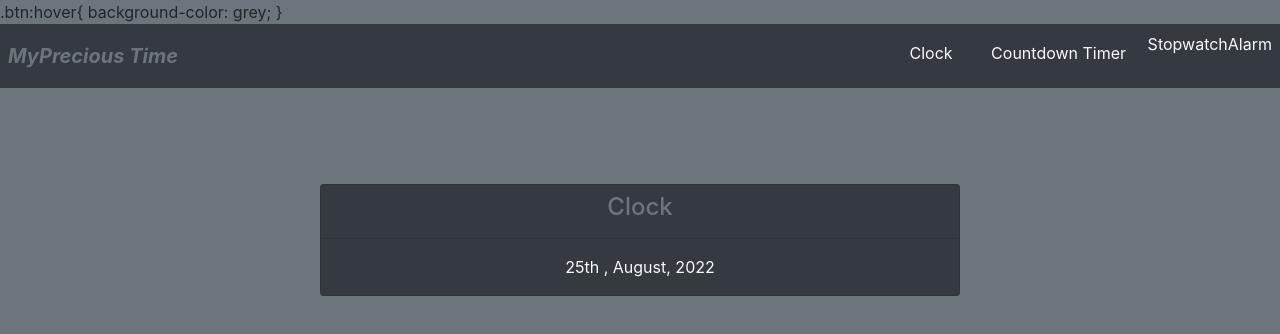
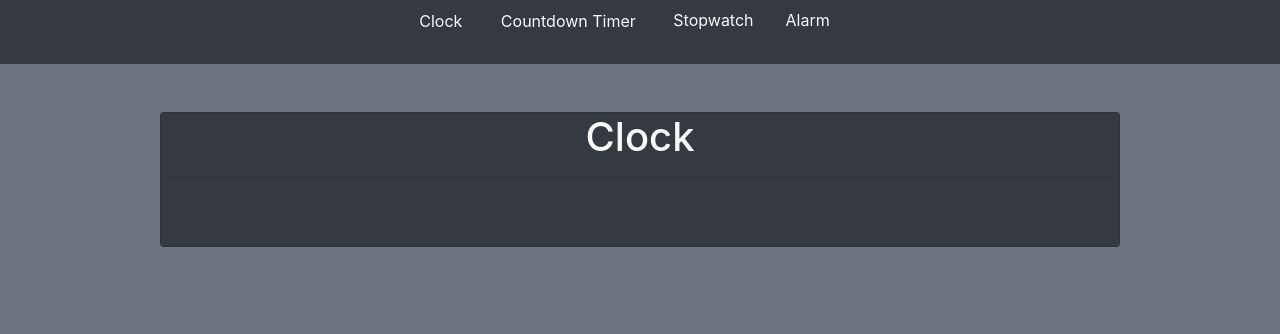
Before and after one commit to Timimah/Timer, a plain HTML site: page clock.html in a window 1280 px wide. Drawn offline with nearby package versions, Linux system fonts and the light colour scheme.

Commit message:
updated the user interface

```diff
--- a/clock.html
+++ b/clock.html
@@ -5,8 +5,8 @@
     <meta http-equiv="X-UA-Compatible" content="IE=edge">
     <meta name="viewport" content="width=device-width, initial-scale=1.0">
     <title>Document</title>
-    <link rel="stylesheet" href="/bootstrap.css">
-    <link rel="stylesheet" href="https://cdn.usebootstrap.com/bootstrap/5.0.1/css/bootstrap.min.css"
+    <link rel="stylesheet" href="../bootstrap.css">
+    <link rel="stylesheet" href="https://cdn.usebootstrap.com/bootstrap/5.0.1/css/bootstrap.min.css">
     <style>
         .btn:hover{
             background-color: grey;
@@ -15,21 +15,20 @@
 </head>
 <body class="bg-secondary">
     <div>
-        <nav class="navbar p-2 navbar-brand-expand-sm bg-dark">
-            <a class="navbar-brand text-secondary" href="index.html"><strong><em>MyPrecious Time</em></strong></a>
-                <ul class="nav text-light ">
-                    <li class="nav-item btn p-0">
-                        <a href="clock.html" class="nav-link text-light" target="_self">Clock</a>
+        <nav class="navbar p-2 navbar-brand-expand-sm bg-dark justify-content-center">
+            <ul class="nav text-light">
+                <li class="nav-item nav-pills btn p-0">
+                    <a href="clock.html" class="nav-link text-light p-0" target="_self">Clock</a>
                 </li>&nbsp;
-                    <li class="nav-item btn p-0">
-                        <a href="countdown.html" class="nav-link text-light" target="_self">Countdown Timer</a>
+                <li class="nav-item nav-pills btn p-0 mx-3">
+                    <a href="countdown.html" class="nav-link text-light p-0 mx-3" target="_self">Countdown Timer</a>
                 </li>&nbsp;
-                    <li class="nav-item">
+                <li class="nav-item nav-pills p-0">
                     <a href="index.html" class="nav-link text-light p-0" target="_self">Stopwatch</a>
                         &nbsp;
                 </li>
-                    <li class="nav-item">
-                        <a href="alarm.html" class="nav-link text-light p-0" target="_self">Alarm</a>
+                <li class="nav-item nav-pills p-0 mx-3">
+                    <a href="alarm.html" class="nav-link text-light p-0 mx-3" target="_self">Alarm</a>
                         &nbsp;
                 </li>
             </ul>
@@ -37,67 +36,10 @@
     </div>
     <br><br>
 
-    <div class="mx-auto mt-5 w-50 card bg-dark">
-        <div class="text-center text-secondary mt-2">
-            <h4>Clock</h4>
-            <hr>
-            <div class="fs-3 text-light text-center" id="date_display">
+    <div class="bg-dark text-light w-75 card mx-auto">
+        <div class="card-title text-center"><h1> Clock </h1> <hr></div>
+        <div class="text-center card-body" id="date_display" style="font-size: 4em;"></div>
     </div>
-        </div>
-        <div class="mx-auto row my-2" style="width: 20%;">
-            <div class="col-6 fs-1 text-center text-light p-0" name="" id="time" style="background-color: transparent; border: none;"></div>
-
-        </div>
-
-    </div></br>
 </body>
-<script>
-    date = new Date()
-    day = date.getDate()
-    month = date.getMonth()
-    year = date.getFullYear()
-    minute = date.getMinutes()
-    hour = date.getHours()
-    if (hour >=12 && hours <= 24){
-        time.innerHTML = `${hour} : ${minute} pm`
-
-    }
-    if(month == 0){
-        document.getElementById("date_display").innerHTML = `${day}st , January, ${year}`
-    }
-    else if(month == 1){
-        document.getElementById("date_display").innerHTML = `${day}nd , February, ${year}`
-    }
-    else if(month == 2){
-        document.getElementById("date_display").innerHTML = `${day}rd , March, ${year}`
-    }
-    else if(month == 3){
-        document.getElementById("date_display").innerHTML = `${day}th , April, ${year}`
-    }
-    else if(month == 4){
-        document.getElementById("date_display").innerHTML = `${day}th , May, ${year}`
-    }
-    else if(month == 5){
-        document.getElementById("date_display").innerHTML = `${day}th , June, ${year}`
-    }
-    else if(month == 6){
-        document.getElementById("date_display").innerHTML = `${day}th , July, ${year}`
-    }
-    else if(month == 7){
-        document.getElementById("date_display").innerHTML = `${day}th , August, ${year}`
-    }
-    else if(month == 8){
-        document.getElementById("date_display").innerHTML = `${day}th , September, ${year}`
-    }
-    else if(month == 9){
-        document.getElementById("date_display").innerHTML = `${day}th , October, ${year}`
-    }
-    else if(month == 10){
-        document.getElementById("date_display").innerHTML = `${day}th , November, ${year}`
-    }
-    else if(month == 11){
-        document.getElementById("date_display").innerHTML = `${day}th , December, ${year}`
-    }
-
-</script>
+<script src="clock.js"></script>
 </html>
```
Lines whose indentation alone changed are shown as unchanged.
